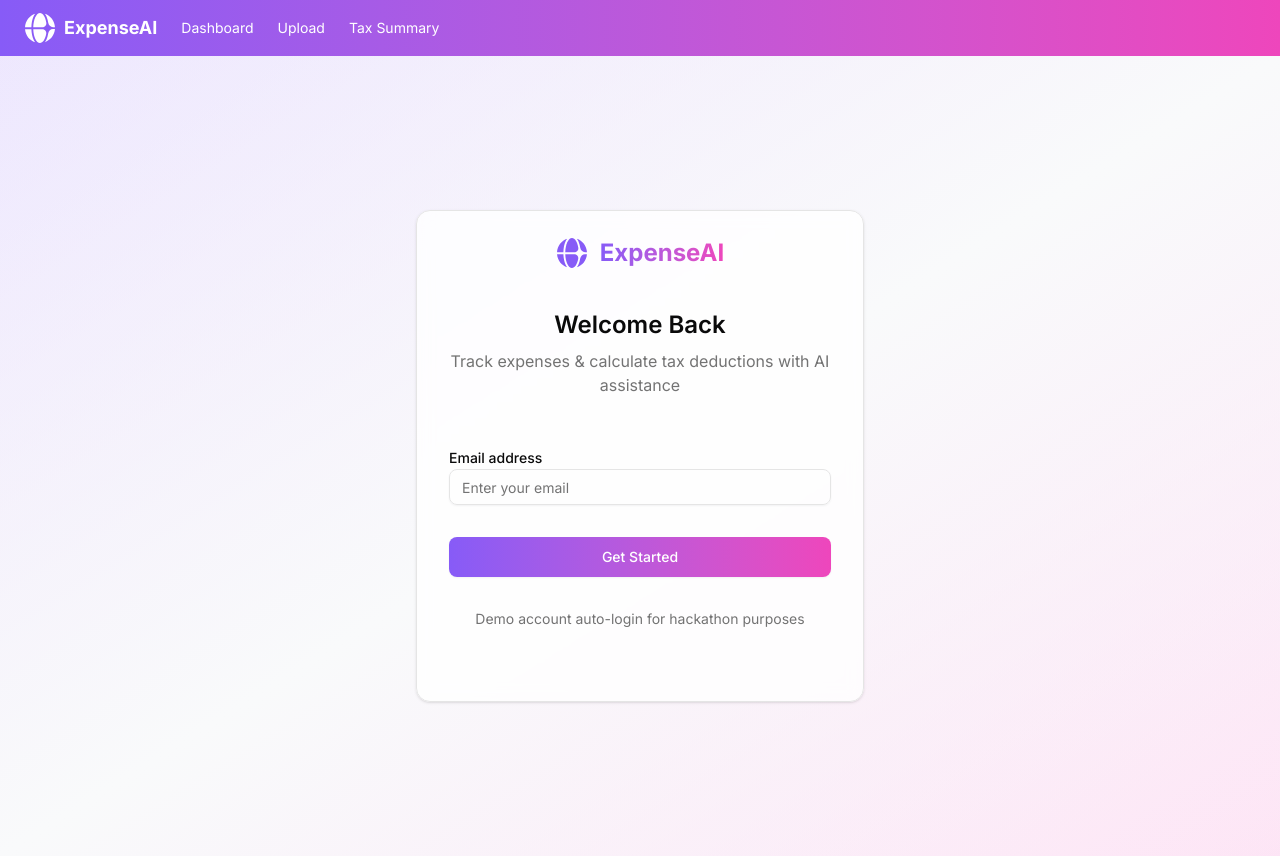
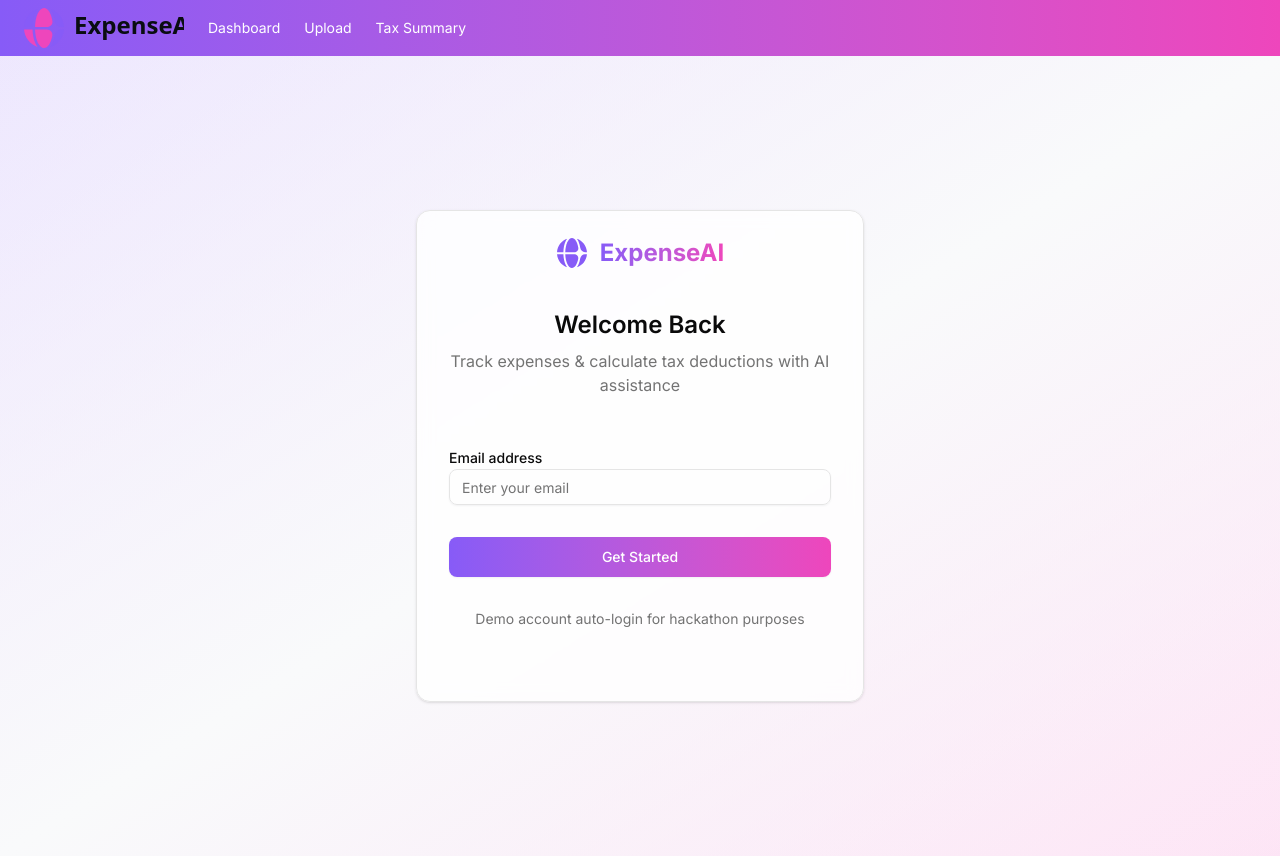
Before and after one commit to limdanielc/do_ur_taxes, a Next.js app in the folder next-expense-tracker/: page / in a window 1280 px wide. Built offline with nearby package versions, Linux system fonts and the light colour scheme.

Commit message:
feat(brand): create Logo component and apply theme colors

```diff
--- a/next-expense-tracker/src/app/layout.tsx
+++ b/next-expense-tracker/src/app/layout.tsx
@@ -2,6 +2,7 @@ import type { Metadata } from "next";
 import { Inter } from "next/font/google";
 import "./globals.css";
 import Link from "next/link";
+import { Logo } from "@/components/Logo";
 
 const inter = Inter({ subsets: ["latin"] });
 
@@ -21,9 +22,8 @@ export default function RootLayout({
         {/* Navigation Header */}
         <header className="sticky top-0 z-50 w-full bg-gradient-to-r from-primary to-secondary text-white backdrop-blur">
           <div className="container px-6 flex h-14 items-center">
-            <Link href="/dashboard" className="flex items-center mr-6 space-x-2">
-            <svg fill="none" height="36" viewBox="0 0 40 48" width="32" xmlns="http://www.w3.org/2000/svg"><g fill="#ffffff"><path d="m28.6446 39.168c-.6032 1.3404-1.353 2.6531-2.2519 3.7888 7.4581-2.5137 12.9483-9.3054 13.5527-17.4568h-2.6549c-3.2399 0-5.8424 2.5861-6.369 5.7829-.4855 2.9468-1.2621 5.6301-2.2769 7.8851z"/><path d="m22.7724 25.5c3.3921 0 6.167 2.8299 5.5439 6.1643-1.3533 7.2424-4.5667 12.3357-8.3155 12.3357-4.7435 0-8.6299-8.1549-8.975-18.5z"/><path d="m30.9904 17.1502c.4961 3.2267 3.1106 5.8498 6.3752 5.8498h2.6107c-.4123-8.3729-5.9735-15.39183-13.5836-17.95683.8989 1.13575 1.6487 2.44843 2.2519 3.78878 1.0643 2.36505 1.8666 5.20115 2.3458 8.31825z"/><path d="m28.4165 16.8957c.5674 3.3176-2.1954 6.1043-5.5612 6.1043h-11.8434c.2344-10.5811 4.1693-19 8.9889-19 3.8447 0 7.1263 5.35721 8.4157 12.8957z"/><path d="m8.51131 23c.11359-5.4083 1.14536-10.3894 2.84579-14.16805.6031-1.34035 1.3529-2.65303 2.2519-3.78878-7.61011 2.565-13.171316 9.58393-13.5836094 17.95683z"/><path d="m.0562286 25.5c.6043994 8.1514 6.0946514 14.9431 13.5527714 17.4568-.899-1.1357-1.6488-2.4484-2.2519-3.7888-1.6479-3.6619-2.66781-8.4531-2.83264-13.668z"/></g></svg>
-              <span className="font-bold text-lg">ExpenseAI</span>
+            <Link href="/dashboard" className="mr-6">
+              <Logo />
             </Link>
             <nav className="flex items-center space-x-6 text-sm">
               <Link
--- /dev/null
+++ b/next-expense-tracker/src/components/Logo.tsx
@@ -0,0 +1,33 @@
+import React from 'react';
+
+export function Logo() {
+  return (
+    <div className="flex items-center gap-3">
+      <svg width="160" height="48" viewBox="0 0 160 48" fill="none" xmlns="http://www.w3.org/2000/svg">
+        {/* Logo Icon */}
+        <g>
+          <path d="m28.6446 39.168c-.6032 1.3404-1.353 2.6531-2.2519 3.7888 7.4581-2.5137 12.9483-9.3054 13.5527-17.4568h-2.6549c-3.2399 0-5.8424 2.5861-6.369 5.7829-.4855 2.9468-1.2621 5.6301-2.2769 7.8851z" fill="#875BF7"/>
+          <path d="m22.7724 25.5c3.3921 0 6.167 2.8299 5.5439 6.1643-1.3533 7.2424-4.5667 12.3357-8.3155 12.3357-4.7435 0-8.6299-8.1549-8.975-18.5z" fill="#EE46BC"/>
+          <path d="m30.9904 17.1502c.4961 3.2267 3.1106 5.8498 6.3752 5.8498h2.6107c-.4123-8.3729-5.9735-15.39183-13.5836-17.95683.8989 1.13575 1.6487 2.44843 2.2519 3.78878 1.0643 2.36505 1.8666 5.20115 2.3458 8.31825z" fill="#875BF7"/>
+          <path d="m28.4165 16.8957c.5674 3.3176-2.1954 6.1043-5.5612 6.1043h-11.8434c.2344-10.5811 4.1693-19 8.9889-19 3.8447 0 7.1263 5.35721 8.4157 12.8957z" fill="#EE46BC"/>
+          <path d="m8.51131 23c.11359-5.4083 1.14536-10.3894 2.84579-14.16805.6031-1.34035 1.3529-2.65303 2.2519-3.78878-7.61011 2.565-13.171316 9.58393-13.5836094 17.95683z" fill="#875BF7"/>
+          <path d="m.0562286 25.5c.6043994 8.1514 6.0946514 14.9431 13.5527714 17.4568-.899-1.1357-1.6488-2.4484-2.2519-3.7888-1.6479-3.6619-2.66781-8.4531-2.83264-13.668z" fill="#EE46BC"/>
+        </g>
+        {/* ExpenseAI Text */}
+        <g transform="translate(50, 30)">
+          <text
+            className="text-2xl font-bold"
+            style={{
+              fill: "#0A0D12",
+              fontFamily: "system-ui, -apple-system, sans-serif",
+              fontSize: "24px",
+              fontWeight: "bold"
+            }}
+          >
+            ExpenseAI
+          </text>
+        </g>
+      </svg>
+    </div>
+  );
+}
```
